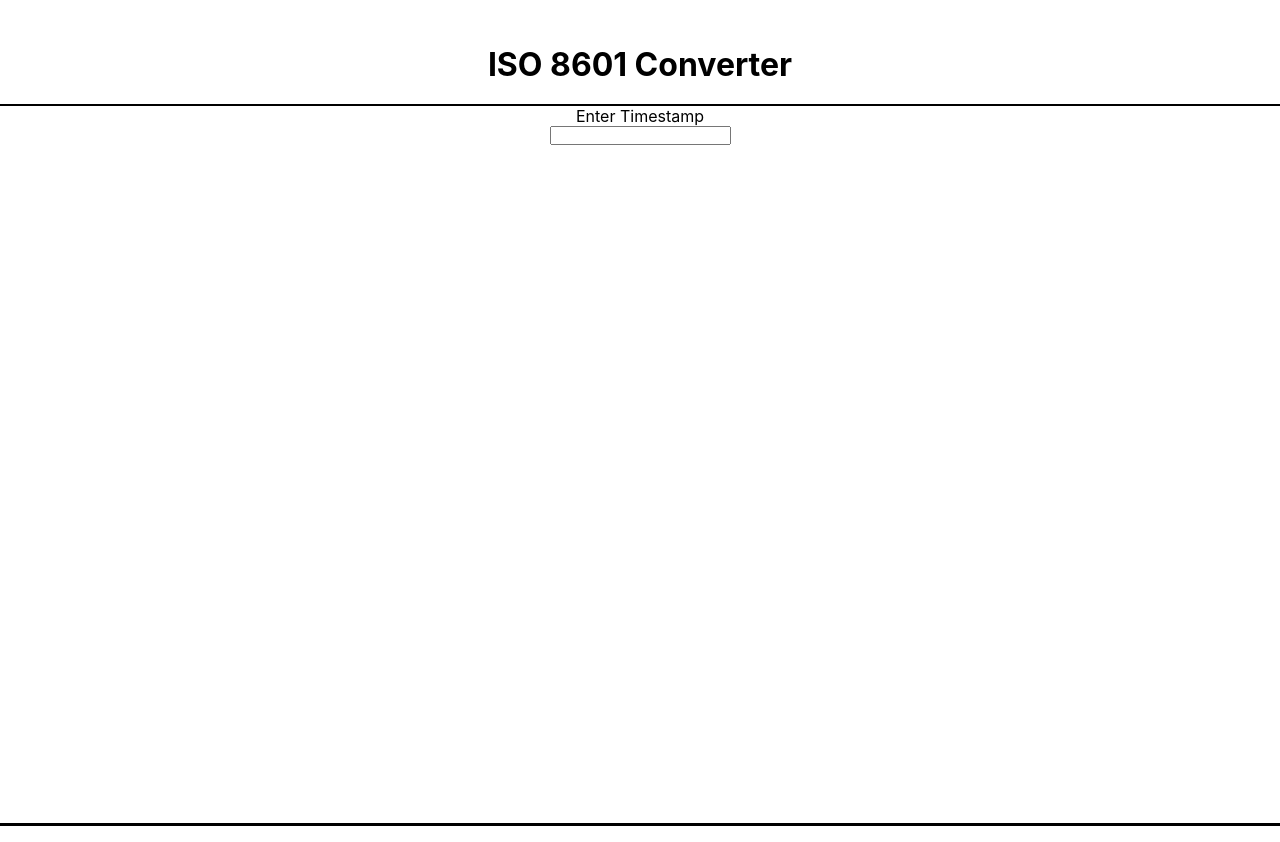
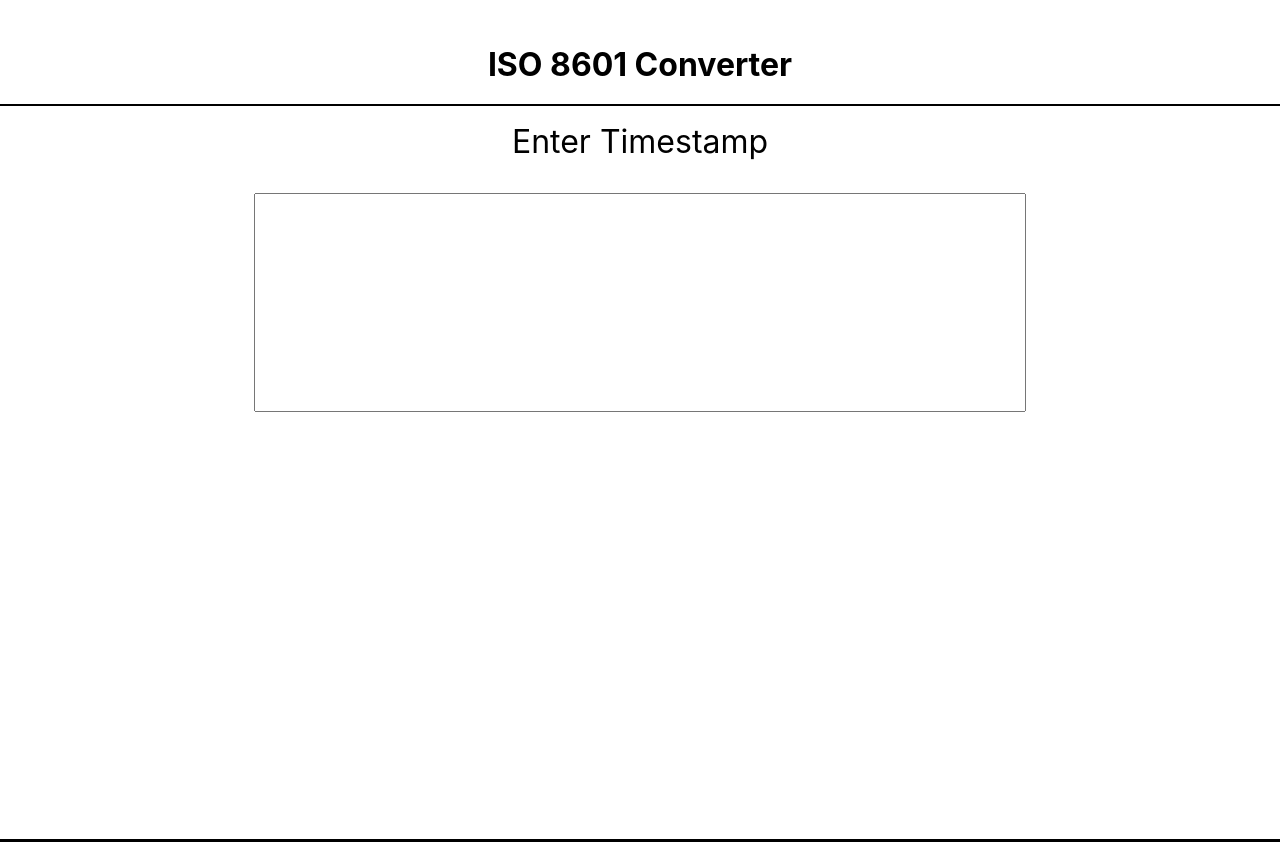
Before and after one commit to tylrs/iso-8601-converter, a React (Create React App) app: page / in a window 1280 px wide. Built offline with nearby package versions, Linux system fonts and the light colour scheme.

Commit message:
Increase size and fontsize of input box

```diff
--- a/src/App.css
+++ b/src/App.css
@@ -13,7 +13,7 @@
     display: grid;
     grid-template-rows: 2 1fr;
     height: 90vh;
-    /* margin-top: 2rem; */
+    margin-top: 1rem;
 }
 
 .input-section {
@@ -28,3 +28,15 @@
     display: flex;
     flex-direction: column;
 }
+
+.input-label {
+    font-size: 2rem;
+}
+
+.timestamp-input {
+    font-size: 1.5rem;
+    height: 30%;
+    margin-top: 2rem;
+    width: 60%;
+    text-align: center;
+}
--- a/src/App.js
+++ b/src/App.js
@@ -34,8 +34,8 @@ function App() {
       </header>
       <section className='converter-container'>
         <section className='input-section'>
-          <label htmlFor='timestamp'>Enter Timestamp</label>
-          <input type='text' id='timestamp' value={timestamp} onChange={(e) => handleChange(e)}></input>
+          <label className='input-label' htmlFor='timestamp'>Enter Timestamp</label>
+          <input className='timestamp-input' type='text' id='timestamp' value={timestamp} onChange={(e) => handleChange(e)}></input>
         </section>
         {converted &&
           <section className='output-section'>
```
